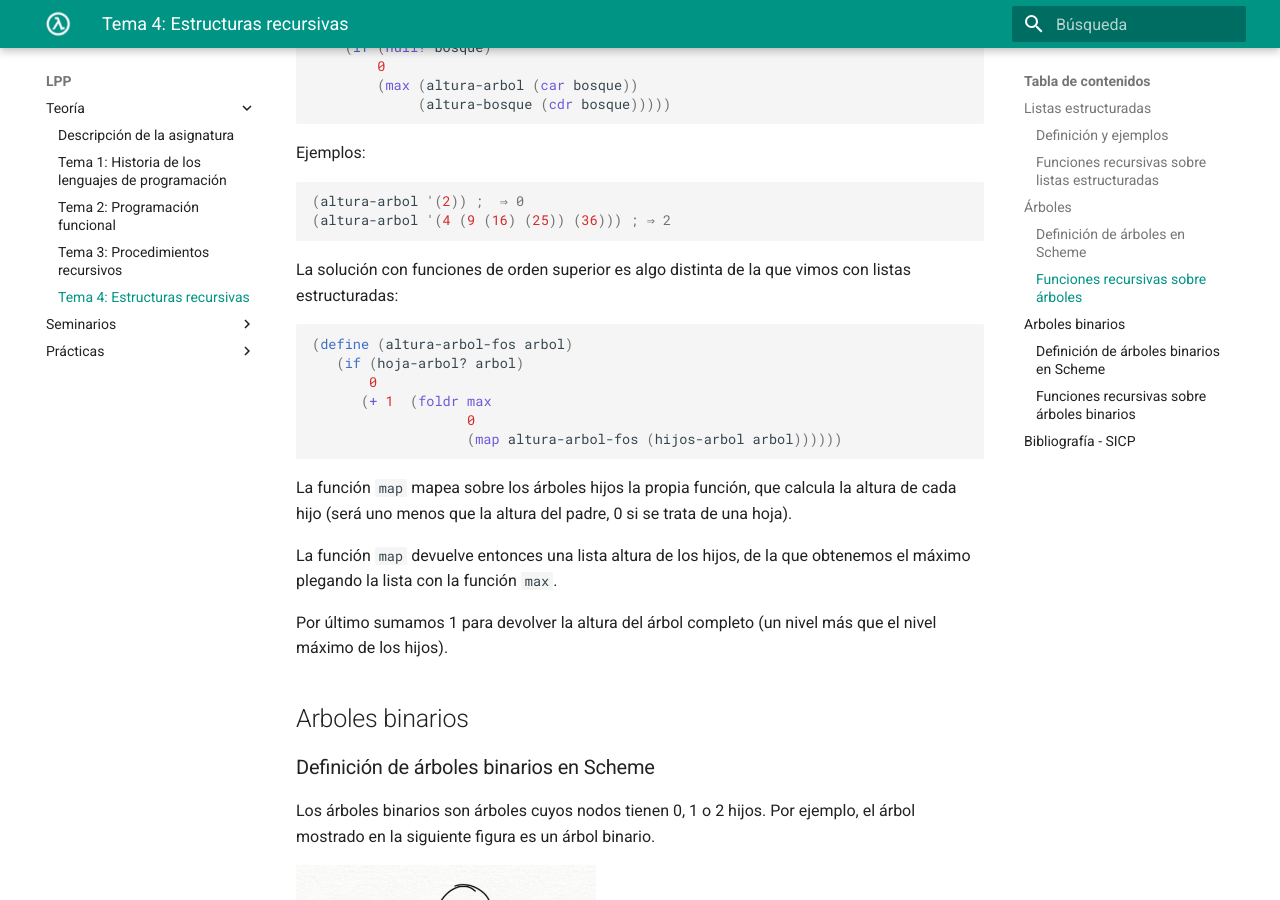
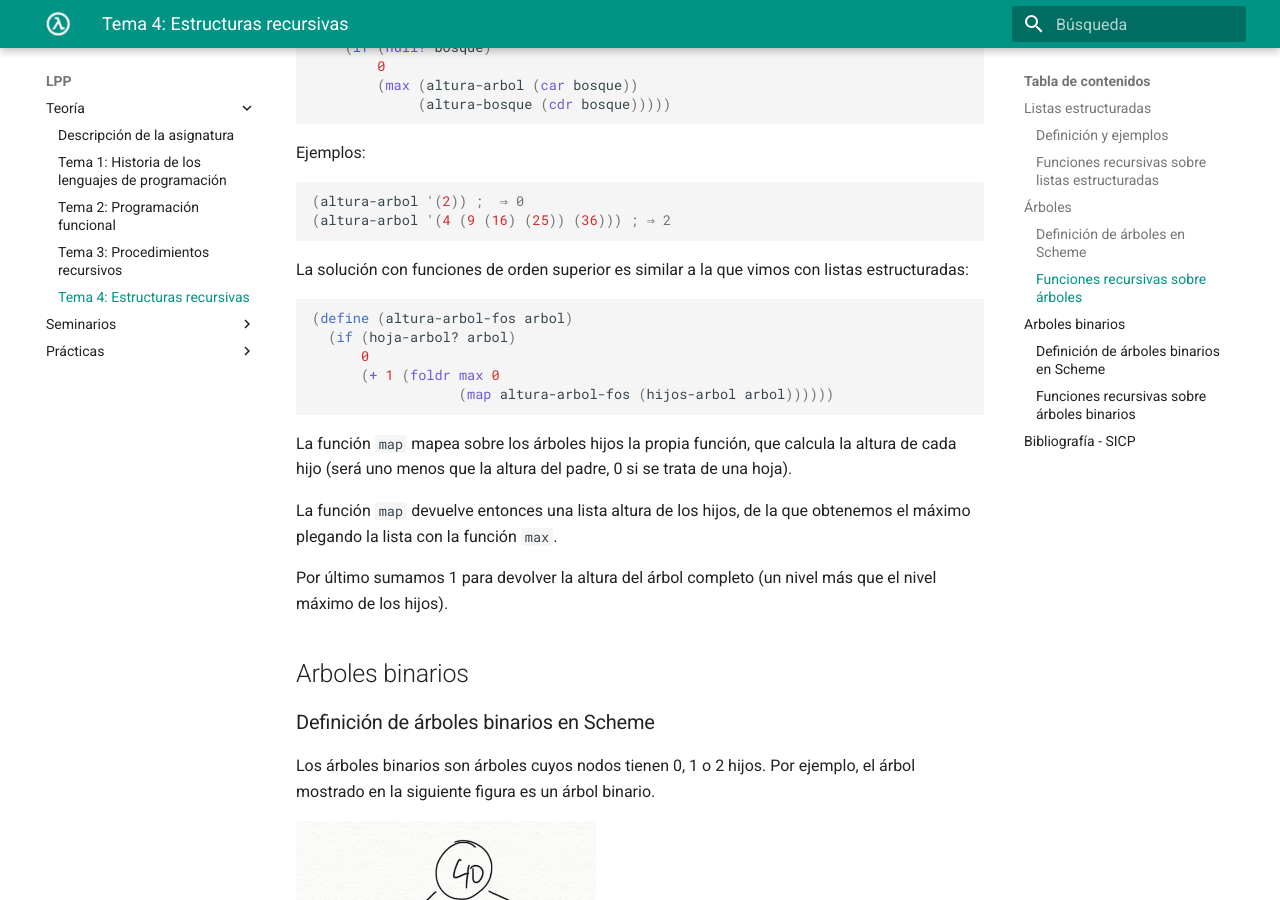
Before and after one commit to domingogallardo/apuntes-lpp, an MkDocs documentation site: the page built from docs/teoria/tema04-estructuras-recursivas/tema04-estructuras-recursivas.md, in a window 1280 px wide and 900 px high, scrolled down 28204 px. Built offline with MkDocs 1.6.1 and Material for MkDocs 9.7.7, drawn with Linux system fonts in a browser that asks for light colours.

````diff
--- a/docs/teoria/tema04-estructuras-recursivas/tema04-estructuras-recursivas.md
+++ b/docs/teoria/tema04-estructuras-recursivas/tema04-estructuras-recursivas.md
@@ -1257,16 +1257,15 @@ Ejemplos:
 (altura-arbol '(4 (9 (16) (25)) (36))) ; ⇒ 2
 ```
 
-La solución con funciones de orden superior es algo distinta de la
+La solución con funciones de orden superior es similar a la
 que vimos con listas estructuradas:
 
 ```racket
 (define (altura-arbol-fos arbol)
-   (if (hoja-arbol? arbol)
-       0
-      (+ 1  (foldr max
-                   0
-                   (map altura-arbol-fos (hijos-arbol arbol))))))
+  (if (hoja-arbol? arbol)
+      0
+      (+ 1 (foldr max 0
+                  (map altura-arbol-fos (hijos-arbol arbol))))))
 ```
 
 La función `map` mapea sobre los árboles hijos la propia función, que
````
Also changed, not shown: notas-clase/semana07/semana07.md (+4 -5 lines), 1 other file.
